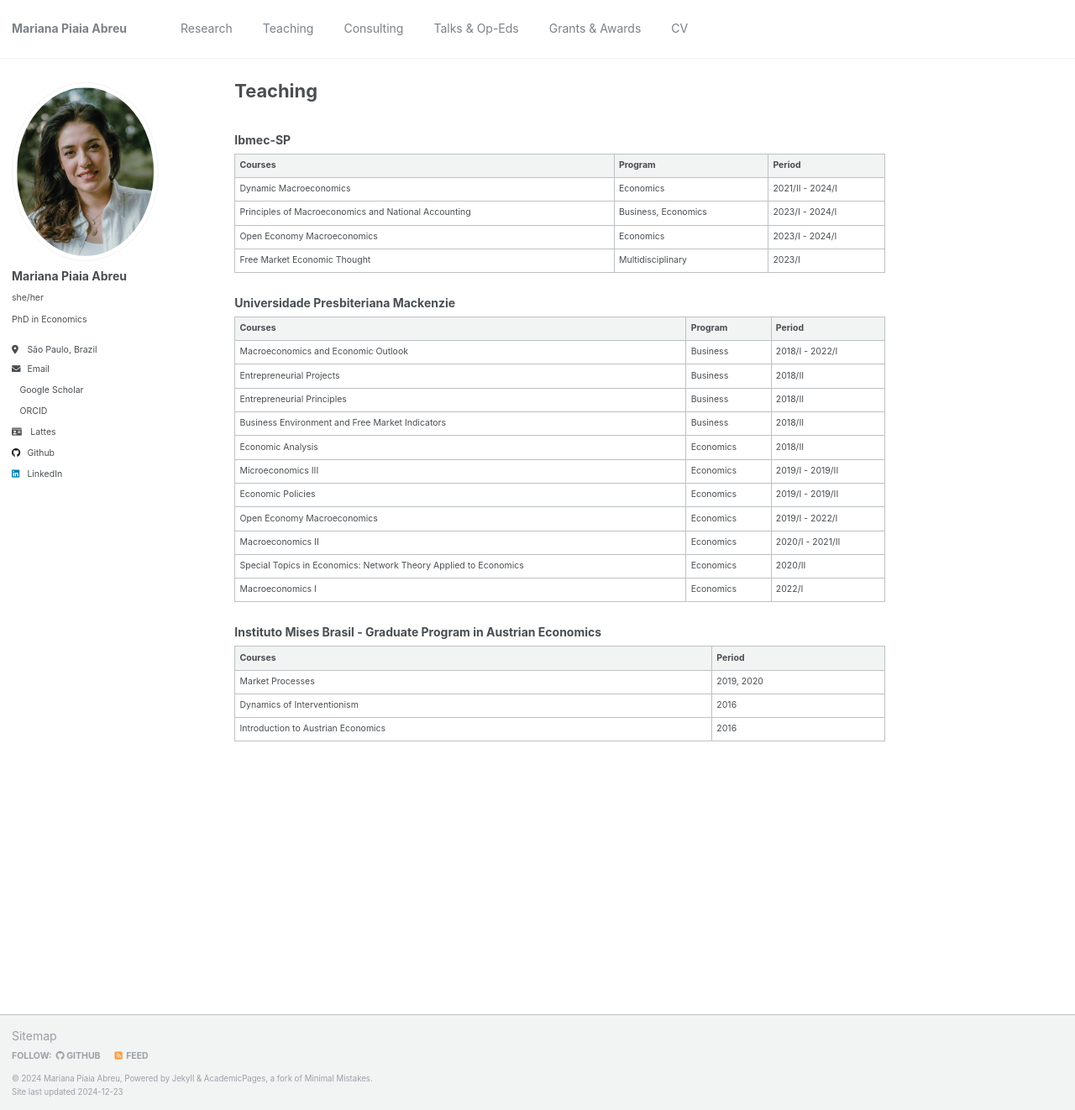
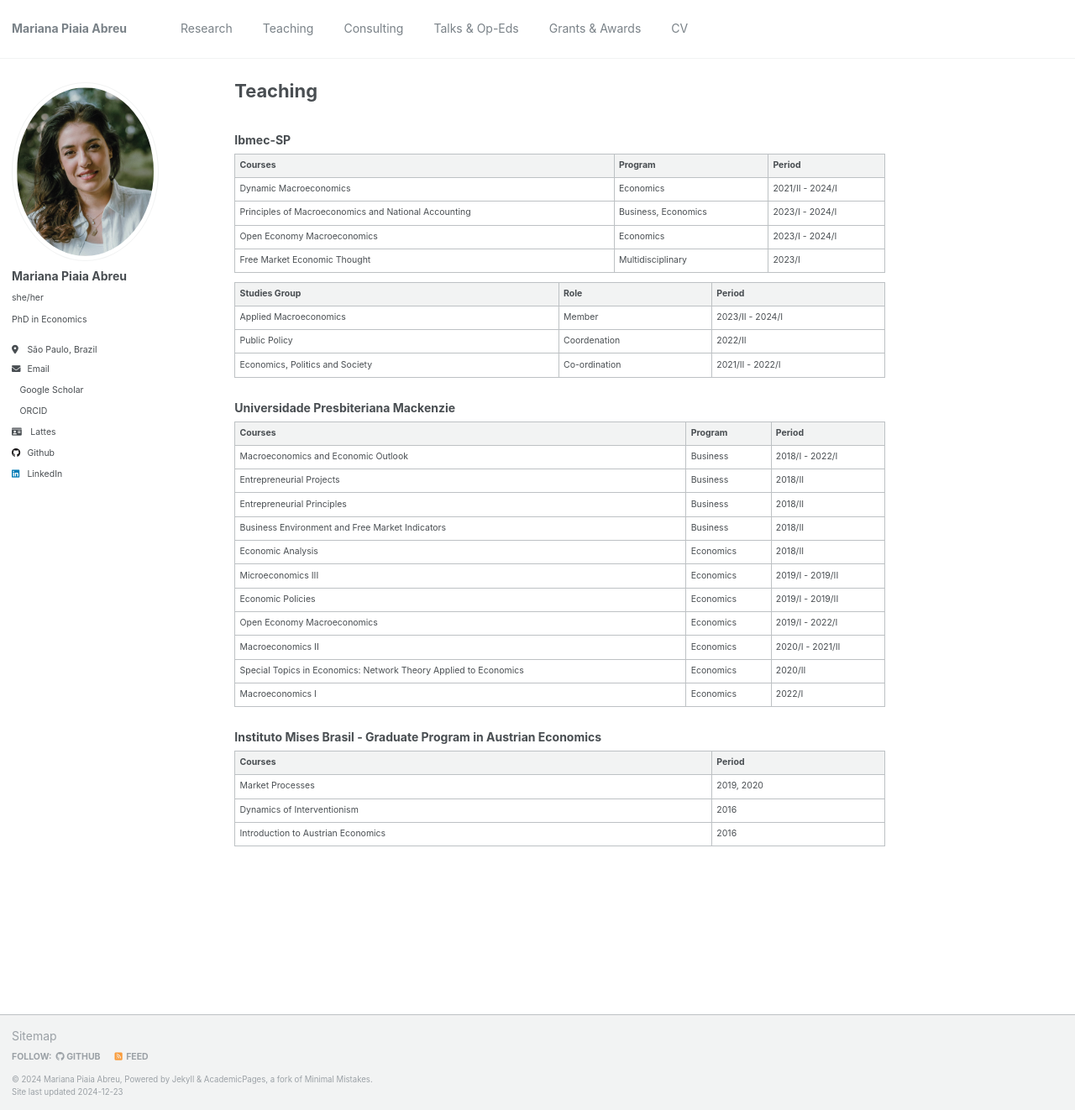
Before and after one commit to piaiaabreu/piaiaabreu.github.io, a Jekyll site: the page built from _pages/teaching.md, in a window 1280 px wide and 1322 px high. Shown: the whole window at 84% size. Built offline with Jekyll 4.4.1, drawn with Linux system fonts in a browser that asks for light colours; a style sheet for code colours, icons or effects is not loaded.

Commit message:
Update teaching.md

```diff
--- a/_pages/teaching.md
+++ b/_pages/teaching.md
@@ -10,11 +10,18 @@ redirect_from:
 ### Ibmec-SP
 
 | Courses                              | Program       | Period            |
-| --------                              | ------        | ------------------ |
-| Dynamic Macroeconomics               | Economics     | 2021/II - 2024/I   |
+| --------                             | ------        | ------------------|
+| Dynamic Macroeconomics               | Economics     | 2021/II - 2024/I  |
 | Principles of Macroeconomics and National Accounting | Business, Economics | 2023/I - 2024/I   |
 | Open Economy Macroeconomics          | Economics     | 2023/I - 2024/I   |
-| Free Market Economic Thought         | Multidisciplinary | 2023/I           |
+| Free Market Economic Thought         | Multidisciplinary | 2023/I        |
+
+| Studies Group                        | Role             | Period             |
+| --------                             | ------           | ------------------ |
+| Applied Macroeconomics               | Member           | 2023/II - 2024/I    |
+| Public Policy                        | Coordenation     | 2022/II            |
+| Economics, Politics and Society      | Co-ordination    | 2021/II - 2022/I   |
+
 
 ### Universidade Presbiteriana Mackenzie
 
```
